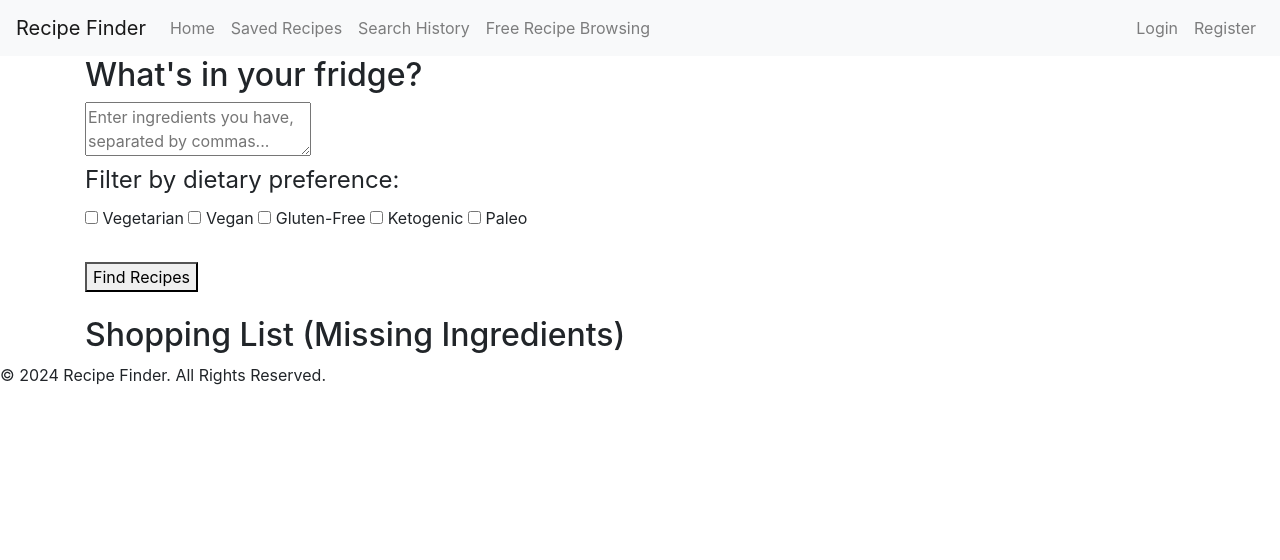
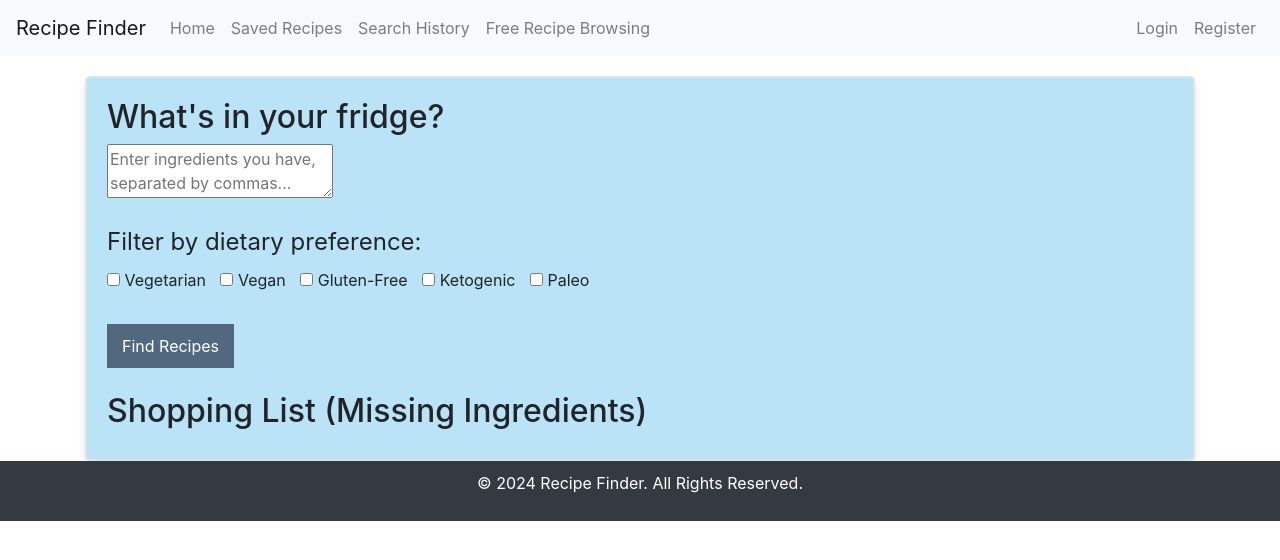
Before and after one commit to Swatts96/RecipeFinder, a plain HTML site: page index.html in a window 1280 px wide. Drawn offline with nearby package versions, Linux system fonts and the light colour scheme; a script that the page names is missing.

Commit message:
added styling for UI feel

```diff
--- a/index.html
+++ b/index.html
@@ -4,7 +4,7 @@
     <meta charset="UTF-8">
     <meta name="viewport" content="width=device-width, initial-scale=1.0">
     <title>Recipe Search Application</title>
-    <link rel="stylesheet" href="styles.css">
+    <link rel="stylesheet" href="style.css">
     <link rel="stylesheet" href="https://stackpath.bootstrapcdn.com/bootstrap/4.5.2/css/bootstrap.min.css">
 
 </head>
@@ -53,6 +53,7 @@
         </nav>
 
     <main class="UI container">
+        <div class="content-area">
         <section id="ingredient-section">
             <h2>What's in your fridge?</h2>
             <textarea id="ingredients-input" placeholder="Enter ingredients you have, separated by commas..."></textarea>
@@ -100,6 +101,7 @@
             <h2>Shopping List (Missing Ingredients)</h2>
             <!-- Shopping list items will be added here -->
         </section>
+    </div>
     </main>
     <footer class="copyright">
         <p>&copy; 2024 Recipe Finder. All Rights Reserved.</p>
--- a/style.css
+++ b/style.css
@@ -0,0 +1,48 @@
+/* Set a background color for the whole page */
+body {
+    background-color: #ffffff; /* A light grey background, you can choose any color you like */
+}
+
+/* Style for the main content area */
+.content-area {
+    border: 2px solid #dee2e6; /* A subtle grey border */
+    background-color: #bae3f8; /* White background for the content area */
+    padding: 20px; /* Padding inside the content area */
+    margin-top: 20px; /* Margin at the top of the content area */
+    border-radius: 5px; /* Slightly rounded corners for the border */
+    box-shadow: 0 4px 8px rgba(0, 0, 0, 0.1); /* A light shadow for some depth */
+}
+
+/* Additional styling for the ingredient section */
+#ingredient-section {
+    margin-bottom: 20px; /* Add some space below the ingredient section */
+}
+
+/* Styling for the filter checkboxes */
+#filters-section label {
+    margin-right: 10px; /* Space out the checkboxes */
+}
+
+/* Style the buttons with a primary color */
+button {
+    background-color: #52687f; /* Bootstrap primary color */
+    color: #ffffff; /* White text color */
+    border: none; /* Remove the default border */
+    padding: 10px 15px; /* Padding inside the button */
+    margin-top: 10px; /* Margin at the top of the button */
+    border-radius: 5px; /* Slightly rounded corners for the buttons */
+    cursor: pointer; /* Cursor changes to pointer on hover */
+}
+
+/* Hover effect for buttons */
+button:hover {
+    background-color: #0056b3; /* A darker shade of the primary color for hover effect */
+}
+
+/* Style for the footer */
+footer {
+    text-align: center; /* Center the text inside the footer */
+    padding: 10px 0; /* Padding on top and bottom of the footer */
+    background-color: #343a40; /* Dark background for the footer */
+    color: #ffffff; /* White text color */
+}
```
